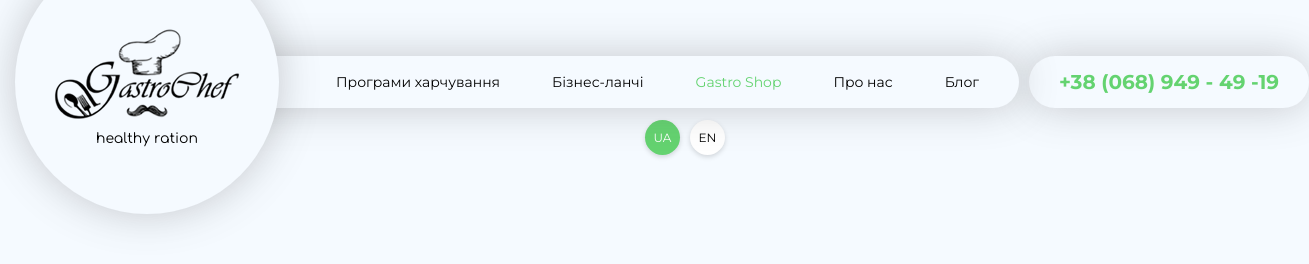
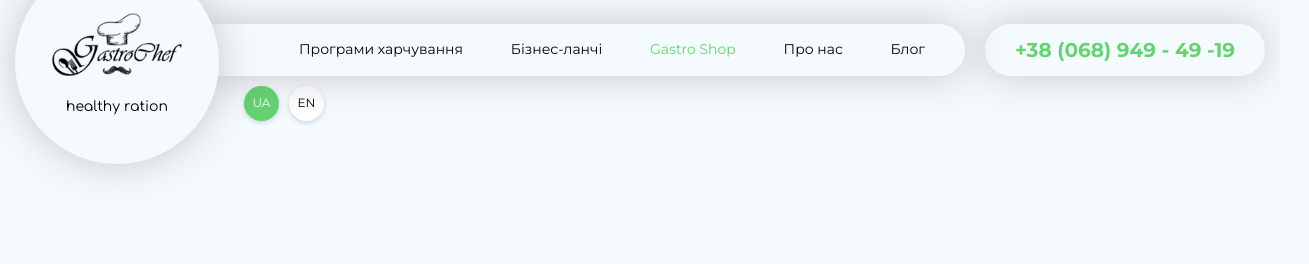
Before and after one commit to dyushchenk0/Gastro-chef, a plain HTML site: page index.html in a window 1280 px wide. Shown: the whole page, 1309 px wide, since content can reach past the window. Drawn offline with Linux system fonts and the light colour scheme.

Commit message:
feat(header): Rewrote the HTML code structure and correctly positioned the elements in css

```diff
--- a/css/style.css
+++ b/css/style.css
@@ -39,9 +39,9 @@ body {
 /* Header */
 
 .header {
-	position: absolute;
+	position: relative;
 	padding-top: 10px;
-	top: -60px;
+	top: -50px;
 	left: 0;
 	right: 0;
 	z-index: 5;
@@ -54,6 +54,7 @@ body {
 }
 
 .header__logo {
+	position: relative;
 	display: flex;
 	flex-direction: column;
 	align-items: center;
@@ -67,69 +68,79 @@ body {
 	align-items: center;
 	justify-content: center;
 
-	width: 264px;
-	height: 264px;
+	width: 204px;
+	height: 204px;
+
 	border-radius: 50%;
 	background-color: #f5faff;
 
-	overflow: hidden;
 	box-shadow: 0 0 40px 0 rgba(86, 86, 86, 0.3);
 }
 
 .header__logo-img {
-	position: relative;
+	width: 100%;
 }
 
 .header__logo-text {
-	position: absolute;
-	margin-top: 115px;
-
 	font-size: 14px;
 	font-family: 'Comfortaa', sans-serif;
 	color: #020202;
 }
 
 /* Nav */
-
 .header__nav-block {
+    position: relative;
     display: flex;
-	gap: 10px;
+    width: 100%;
+		margin-top: 20px;
+    margin-left: -10px;
 }
 
 .nav {
     font-size: 14px;
     z-index: 1;
+    flex: 1;
 }
 
 .nav__wrapper {
+    position: relative;
     display: flex;
-	justify-content: flex-end;
+    justify-content: space-between;
     align-items: center;
-	gap: 32px;
 
-	width: 880px;
+    width: 100%;
+    max-width: 1000px;
     height: 52px;
+
     background-color: #f5faff;
+    gap: 24px;
 
     border-radius: 0 30px 30px 0;
-
     box-shadow: 0 0 40px 0 rgba(86, 86, 86, 0.3);
-
-	margin-left: -140px;
     padding: 0 30px;
 }
 
+.nav__links-container {
+    display: flex;
+    align-items: center;
+    flex: 1;
+}
+
 .nav__link {
+    position: relative;
     display: inline-block;
     vertical-align: top;
     margin: 0 10px;
-	position: relative;
 
     color: #020202;
+    text-decoration: none;
+    white-space: nowrap;
+    transition: color 0.2s linear;
+}
 
-	text-decoration: none;
-
-	transition: color 0.2s linear;
+.nav__link:first-child {
+    position: relative;
+    margin-left: 60px;
 }
 
 .nav__link-green {
@@ -138,18 +149,18 @@ body {
 
 .nav__link:after {
     content: '';
+
     display: block;
     width: 100%;
     height: 3px;
 
     background-color: #64d370;
+
     opacity: 0;
-
     position: absolute;
     top: 100%;
     left: 0;
     z-index: 1;
-
     transition: opacity 0.1s linear;
 }
 
@@ -162,39 +173,27 @@ body {
     opacity: 1;
 }
 
-/* Contact info */
-
-.contact__info {
+.nav__lang-wrapper {
     display: flex;
     align-items: center;
-	justify-content: center;
-	width: 280px;
-	height: 52px;
-	background-color: #f5faff;
-
-	border-radius: 30px 30px 30px 30px;
-
-	box-shadow: 0 0 40px 0 rgba(86, 86, 86, 0.3);
-
-	color: #64d370;
-	font-size: 20px;
-	font-weight: 700;
+    margin-left: auto;
+		margin-top: 10px;
+		margin-left: 35px;
 }
 
 /* Change Lang */
 
 .change__lang {
     display: flex;
-	position: absolute;
     gap: 10px;
-
-	left: 645px;
-	top: 180px;
 }
 
 .change__lang-item {
+    cursor: pointer;
+
     width: 35px;
     height: 35px;
+
     border-radius: 50%;
     display: flex;
     align-items: center;
@@ -202,12 +201,33 @@ body {
 
     background-color: #fff;
     box-shadow: 0 2px 5px rgba(0, 0, 0, 0.15);
-
-	cursor: pointer;
     transition: 0.2s;
+    font-size: 12px;
 }
 
 .change__lang-item.active {
     background-color: #64d370;
     color: #fff;
 }
+
+/* Contact info */
+
+.contact__info {
+    display: flex;
+    align-items: center;
+    justify-content: center;
+
+    width: 100%;
+    max-width: 280px;
+    height: 52px;
+    margin-left: 20px;
+
+    font-size: 20px;
+    font-weight: 700;
+
+    background-color: #f5faff;
+    color: #64d370;
+
+    border-radius: 30px 30px 30px 30px;
+    box-shadow: 0 0 40px 0 rgba(86, 86, 86, 0.3);
+}
--- a/index.html
+++ b/index.html
@@ -4,9 +4,10 @@
 		<meta charset="UTF-8" />
 		<meta name="viewport" content="width=device-width, initial-scale=1.0" />
 		<link rel="stylesheet" href="css/style.css" />
-		<title>Document</title>
+		<title>Gastro Chef</title>
 	</head>
 	<body>
+		<!-- Header -->
 		<header class="header active">
 			<div class="container">
 				<div class="header__inner">
@@ -17,10 +18,13 @@
 									class="header__logo-img"
 									src="assets/images/logo/gastro_chef_logo.png"
 									alt="Healthy Ration Logo"
-							/></a>
+								/>
+							</a>
 							<div class="header__logo-text">healthy ration</div>
 						</div>
 					</div>
+
+					<!-- Nav -->
 					<div class="header__nav-block">
 						<nav class="nav">
 							<div class="nav__wrapper">
@@ -34,15 +38,18 @@
 								<a href="#" class="nav__link" target="_blank">Про нас</a>
 								<a href="#" class="nav__link" target="_blank">Блог</a>
 							</div>
+							<div class="nav__lang-wrapper">
+									<div class="change__lang">
+										<a class="change__lang-item active">UA</a>
+										<a class="change__lang-item">EN</a>
+									</div>
+								</div>
 						</nav>
 						<div class="contact__info">
 							<div class="contact__info-text">+38 (068) 949 - 49 -19</div>
 						</div>
 					</div>
-					<div class="change__lang">
-						<div class="change__lang-item active">UA</div>
-						<div class="change__lang-item">EN</div>
-					</div>
+					<!-- Nav end -->
 				</div>
 			</div>
 		</header>
```
Lines whose indentation alone changed are shown as unchanged.
